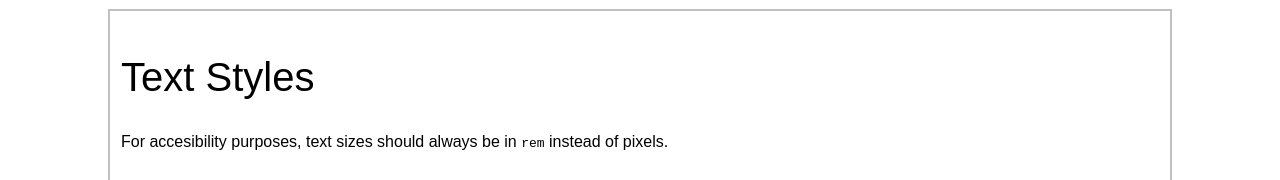
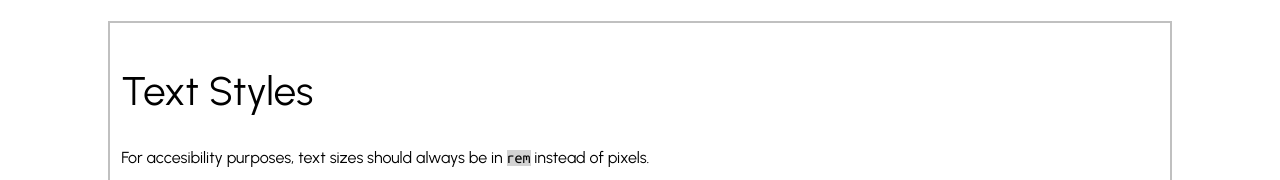
Before and after one commit to jenarofv/style_guide, a plain HTML site: page index.html in a window 1280 px wide. Shown: the part 1860-2040 px from the top of the page. Drawn offline with nearby package versions, Linux system fonts and the light colour scheme.

Commit message:
changes body font to Urbanist and adds <code> style

```diff
--- a/styles.css
+++ b/styles.css
@@ -1,8 +1,8 @@
 body {
-  font-family: sans-serif;
+  font-family: Urbanist, sans-serif;
 }
 
-header h1 {
+h1 {
   text-align: center;
   font-size: 3.5rem;
   font-weight: normal;
@@ -120,3 +120,9 @@ section {
 .italic {
   font-style: italic;
 }
+
+code {
+  font-family: "Ubuntu Mono";
+  font-size: 1rem;
+  background-color: lightgray;
+}
```
